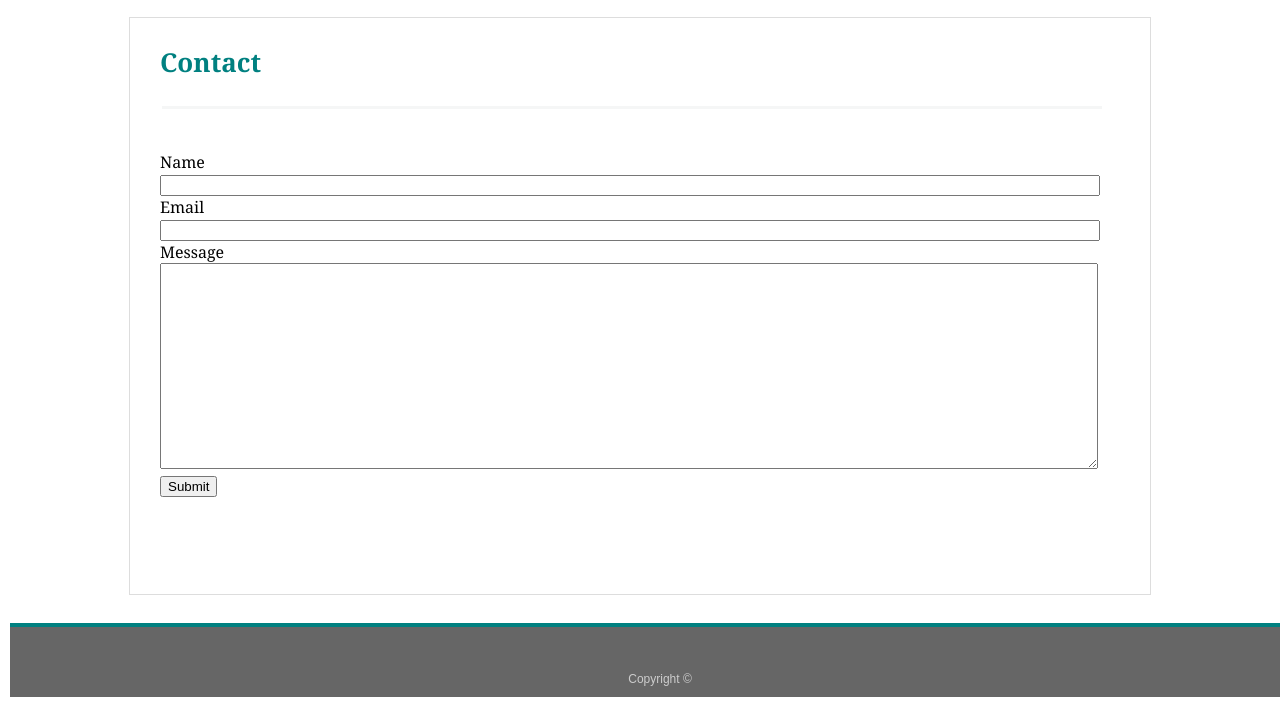
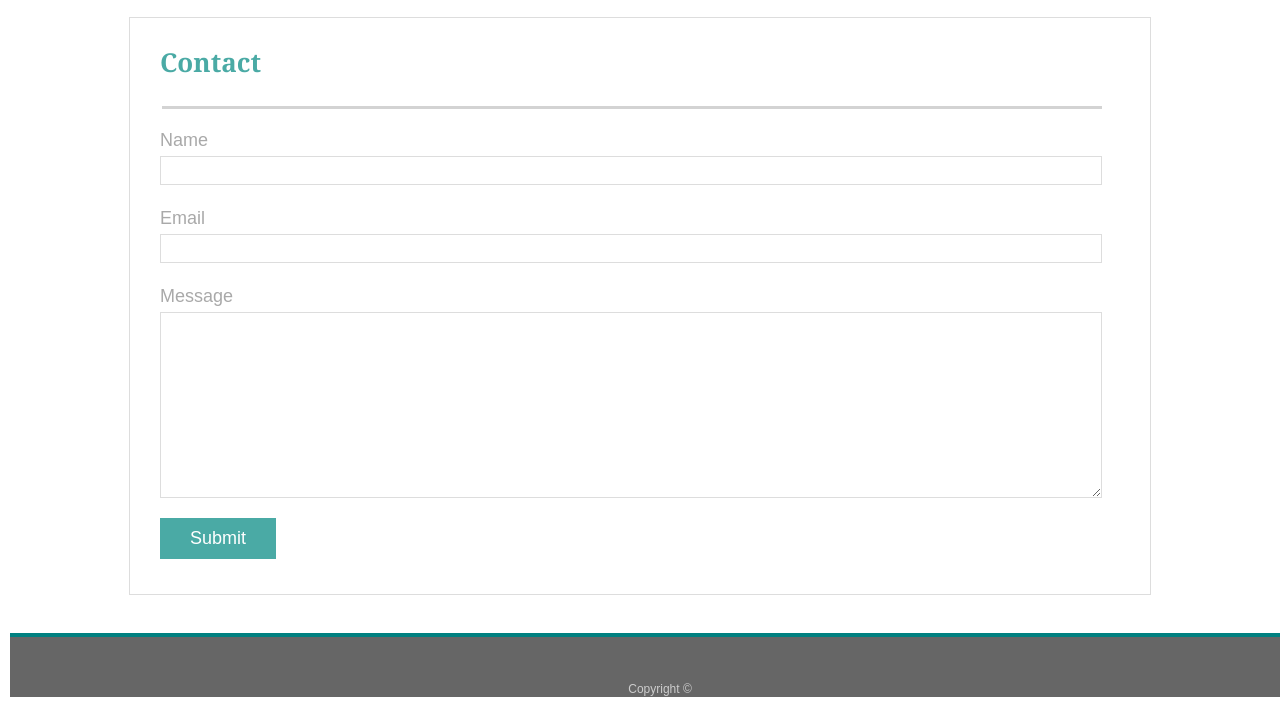
Before and after one commit to Aboutique1/Basic-Portfolio, a plain HTML site: page contact.html in a window 1280 px wide. Shown: the part 93-800 px from the top of the page. Drawn offline with Linux system fonts and the light colour scheme.

Commit message:
Corrected Horizontal Line color, to perfect shade of Grey. Corrected spacing in between input boxes of form. Corrected contact color, and submit button color.

```diff
--- a/assets/css/style.css
+++ b/assets/css/style.css
@@ -58,7 +58,7 @@ nav{
 }
 .footer{
     width: 100%;
-    height: 50px;
+    height: 40px;
     position: fixed;
     bottom: 0;
     display: block;
@@ -67,7 +67,7 @@ nav{
 
 }
 .bigContentText{
-    color: teal;
+    color: #4aaaa5;
     font-size: 26px;
     font-weight: 800;
 }
@@ -77,7 +77,7 @@ nav{
    right:8px;
     height: 3px;
     /* Permalink - use to edit and share this gradient: https://colorzilla.com/gradient-editor/#f5f6f6+0,dbdce2+21,b8bac6+49,dddfe3+80,f5f6f6+100;Grey+Pipe */
-background: rgb(245,246,246); /* Old browsers */
+background: rgb(211, 211, 211); /* Old browsers */
     margin: 0 auto;
     margin-top: 20px;
     margin-bottom: 20px;
@@ -137,15 +137,38 @@ background: rgb(245,246,246); /* Old browsers */
 
 
 .nameAndEmailInput{
-    width: 932px;
+    width: 97.5%;
+    height: 25px;
+    font-size: 14px;
+    border: 1px solid #dddddd;
+    margin-top:5px;
+    color: grey;
+
+}
+
+#message{
+    height:180px;
+    width:97.5%;
+    border: 1px solid #dddddd;
+
 
 
 }
 
-#message{
-    width: 932px;
-    height:200px;
+input[type=submit] {
+    padding: 10px 30px;
+    font-size: 18px;
+    color: #ffffff;
+    cursor: pointer;
+    background: #4aaaa5;
+    border: 0 none;
+    margin-top:15px;
+  }
 
+  .contactLabel{
+      font-family: Arial, Helvetica, sans-serif;
+      color: #a9a9a9;
+      margin-bottom: 6px;
+      font-size: 18px;
 
-
-}
+  }
--- a/contact.html
+++ b/contact.html
@@ -47,16 +47,16 @@
         <p class="bigContentText">
             Contact
        </p>
-       <div class="horizontalLine"></div><br>
+       <div class="horizontalLine"></div>
 
         <form>
-            <label for="name">Name</label><br>
-            <input id="name" class="nameAndEmailInput" /><br>
-            <label for="email">Email</label><br>
-            <input id="email" class="nameAndEmailInput" /><br>
-            <label for="message">Message</label><br>
-            <textarea id="message"  ></textarea><br>
-            <input id="submitButton" type="submit"/>
+            <label class="contactLabel" for="name">Name</label><br>
+            <input id="name" class="nameAndEmailInput" /><br><br>
+            <label class="contactLabel" for="email">Email</label><br>
+            <input id="email" class="nameAndEmailInput" /><br><br>
+            <label class="contactLabel" for="message">Message</label><br>
+            <textarea id="message" class="nameAndEmailInput"  ></textarea><br>
+            <input id="submitButton"  type="submit"/>
         </form>
 
 
```
